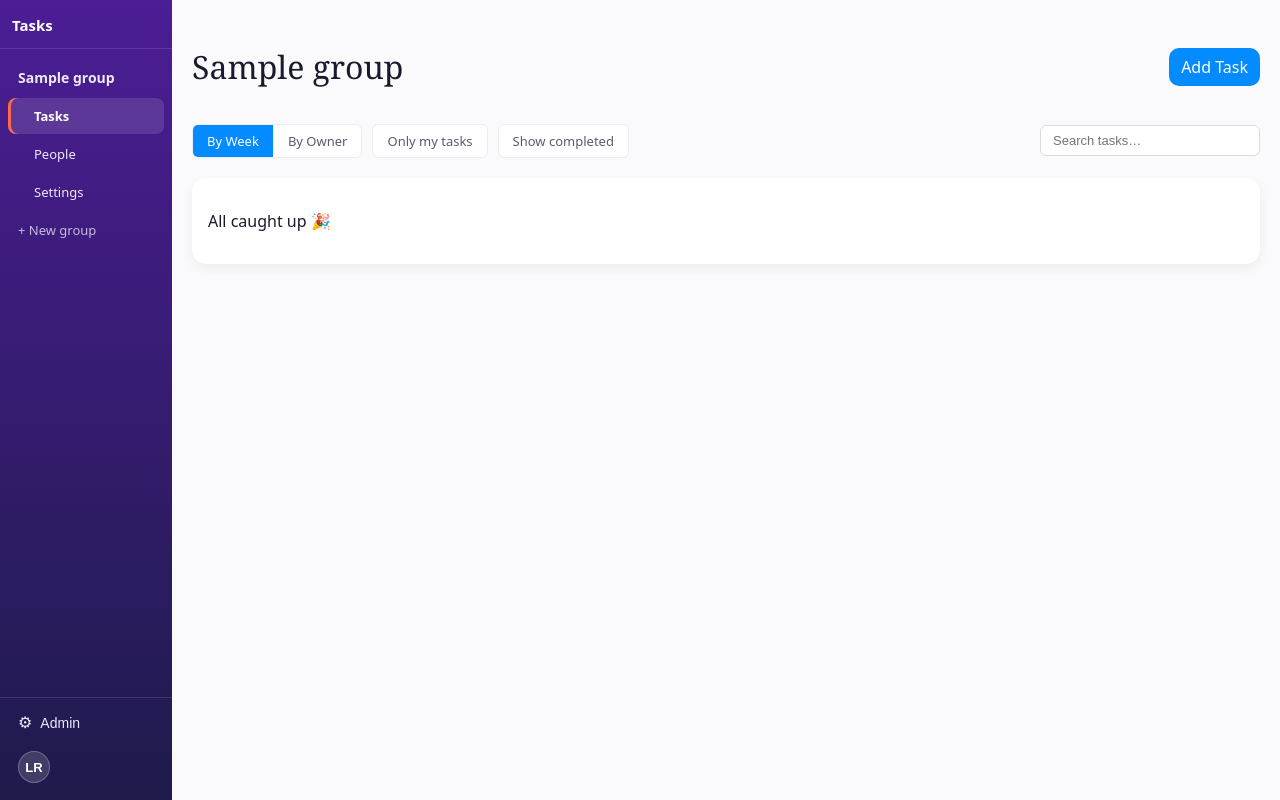
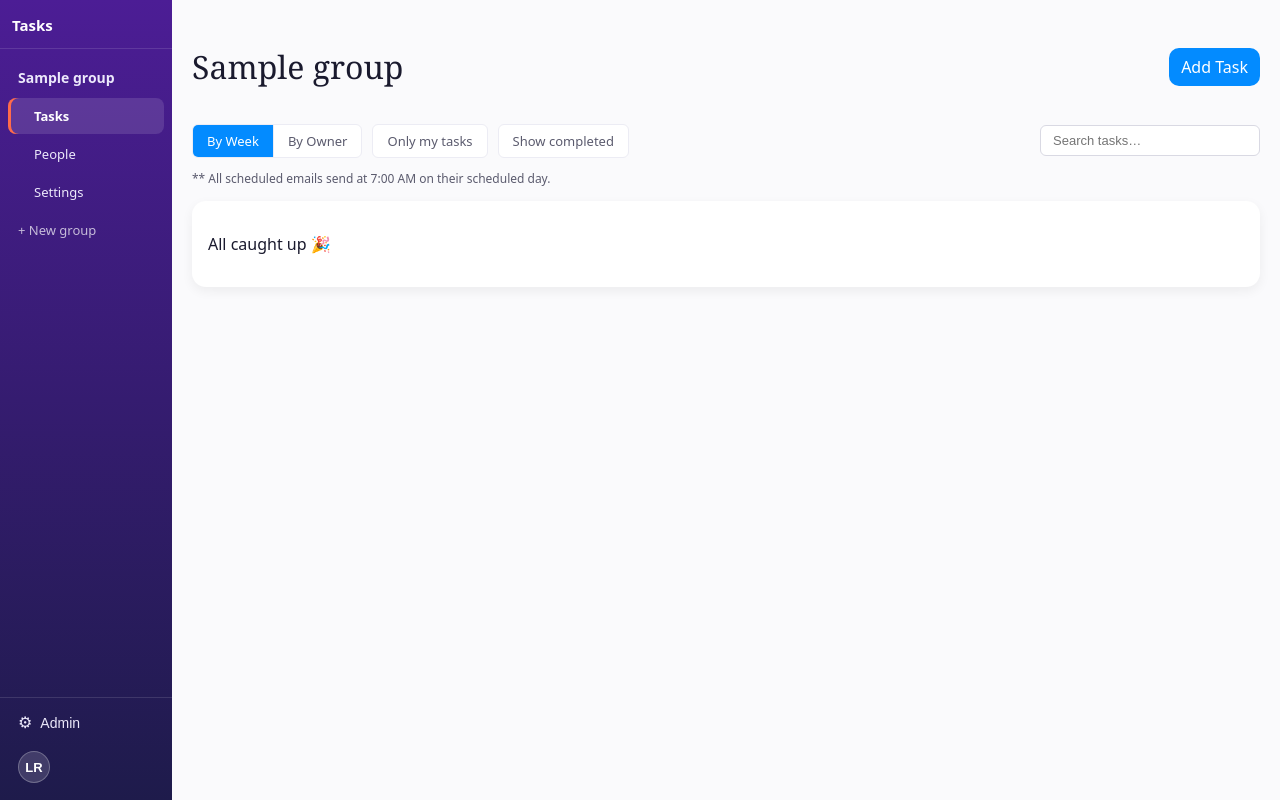
Before and after one commit to FriendlyNeighborhoodHacker/tasks.hackleyclubz.org, a PHP site: page /tasks/index.php in a window 1280 px wide. Run offline with PHP 8.4, Linux system fonts and the light colour scheme; the visitor is signed in with stand-in values (Sample User, id 1); data comes from the database, SQL or seed files in the repository; tables that the repository leaves empty hold one stand-in row (values such as "Sample post"); a stand-in replaces the project's code that opens the database connection; some libraries are stand-ins or nearby versions; some web fonts are replaced.

Commit message:
email sends mirrors database, editable reminders, footnote

```diff
--- a/www/styles.css
+++ b/www/styles.css
@@ -415,6 +415,12 @@
 
 .board-table .col-email { width: 130px; }
 
+/* Footnote under the toolbar: when scheduled emails actually go out */
+.sched-note {
+  margin: -8px 0 14px;
+  color: var(--color-text-muted);
+}
+
 /* "Email sends" column: next scheduled send; admins expand to edit */
 .sched-when {
   font-size: 12.5px;
--- a/www/tasks/index.php
+++ b/www/tasks/index.php
@@ -107,34 +107,36 @@
     return '<span class="pill pill-later">Due ' . h($dateLabel) . '</span>';
 }
 
-// "Email sends" cell: the date the task's next reminder email goes out (the
-// daily runner's cron decides the time of day). Group admins can click it to
-// pick a date (or clear back to the automatic schedule).
-function board_schedule_html(array $t, string $today, array $reminderDays, bool $isGroupAdmin): string {
-    $sched = TaskNotificationManagement::nextScheduledSend($t, $reminderDays, $today);
+// "Email sends" cell: mirrors what is stored — the task's reminder days
+// ("7, 1 days before", from task_reminders) or an admin-set exact date
+// (custom_email_send_at). Group admins can click it to pick an exact date
+// (or clear back to the days-before reminders).
+function board_schedule_html(array $t, array $reminderDays, bool $isGroupAdmin): string {
+    if (!empty($t['is_done'])) return '<span class="small">—</span>';
 
-    if ($sched === null) {
-        $label = '<span class="small">' . (empty($t['is_done']) ? 'No due date — not scheduled' : '—') . '</span>';
-        if (!empty($t['is_done'])) return $label;
+    $custom = (string)($t['custom_email_send_at'] ?? '');
+    if ($custom !== '') {
+        $label = '<span class="sched-when custom">' . h(date('M j', strtotime($custom)))
+            . ' <span class="sched-custom-badge">custom</span></span>';
+    } elseif ($reminderDays) {
+        $plural = (count($reminderDays) === 1 && (int)$reminderDays[0] === 1) ? 'day' : 'days';
+        $label = '<span class="sched-when">' . h(implode(', ', $reminderDays)) . ' ' . $plural . ' before</span>'
+            . (empty($t['due_date']) ? ' <span class="small">(no due date)</span>' : '');
     } else {
-        $label = '<span class="sched-when' . ($sched['is_custom'] ? ' custom' : '') . '">'
-            . ($sched['daily'] ? 'Daily <span class="small">(overdue)</span>'
-                               : h(date('M j', strtotime($sched['date']))))
-            . ($sched['is_custom'] ? ' <span class="sched-custom-badge">custom</span>' : '')
-            . '</span>';
+        $label = '<span class="small">None</span>';
     }
 
     if (!$isGroupAdmin) return $label;
 
-    $value = ($sched && $sched['is_custom']) ? $sched['date'] : '';
+    $value = $custom !== '' ? substr($custom, 0, 10) : '';
     return '<details class="sched-edit"><summary>' . $label . '</summary>'
         . '<form method="post" action="/tasks/schedule_eval.php" class="sched-form">'
         . '<input type="hidden" name="csrf" value="' . h(csrf_token()) . '">'
         . '<input type="hidden" name="task_id" value="' . (int)$t['id'] . '">'
         . '<input type="hidden" name="return" value="' . h($_SERVER['REQUEST_URI'] ?? '/tasks/index.php') . '">'
         . '<input type="date" name="send_at" value="' . h($value) . '">'
-        . '<button class="button primary" type="submit">Set</button>'
-        . ($value !== '' ? '<button class="button" type="submit" name="send_at" value="">Auto</button>' : '')
+        . '<button class="button primary" type="submit">Set date</button>'
+        . ($value !== '' ? '<button class="button" type="submit" name="send_at" value="">Use days</button>' : '')
         . '</form></details>';
 }
 
@@ -155,7 +157,7 @@
         <th class="col-assignee">Owner</th>
         <th class="col-due">Status</th>
         <?php if ($isGroupAdmin): ?>
-        <th class="col-sched">Email sends</th>
+        <th class="col-sched">Email sends **</th>
         <th class="col-sent">Sent</th>
         <th class="col-email">Email</th>
         <?php endif; ?>
@@ -168,7 +170,7 @@
           <td><?=board_assignee_html($t)?></td>
           <td><?=board_status_html($t, $today)?></td>
           <?php if ($isGroupAdmin): ?>
-          <td><?=board_schedule_html($t, $today, $remindersByTask[$tid] ?? [], true)?></td>
+          <td><?=board_schedule_html($t, $remindersByTask[$tid] ?? [], true)?></td>
           <td><?=board_sent_html($t, $lastSentByTask)?></td>
           <td>
             <?php if (empty($t['is_done'])): ?>
@@ -220,6 +222,10 @@
     <input type="search" class="board-search" name="q" value="<?=h($search)?>" placeholder="Search tasks…">
   </form>
 </div>
+
+<?php if ($isGroupAdmin): ?>
+<p class="sched-note small">** All scheduled emails send at 7:00 AM on their scheduled day.</p>
+<?php endif; ?>
 
 <?php if (!$groups): ?>
   <div class="card">
```
